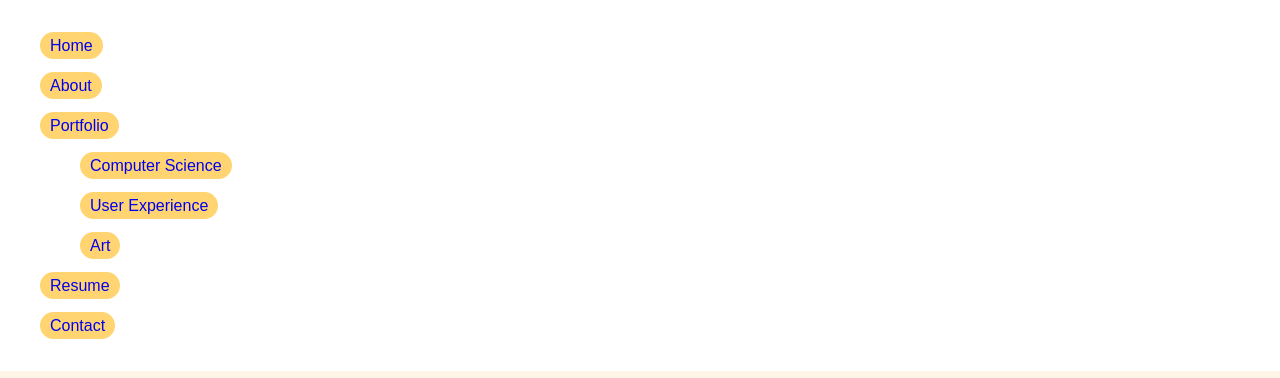
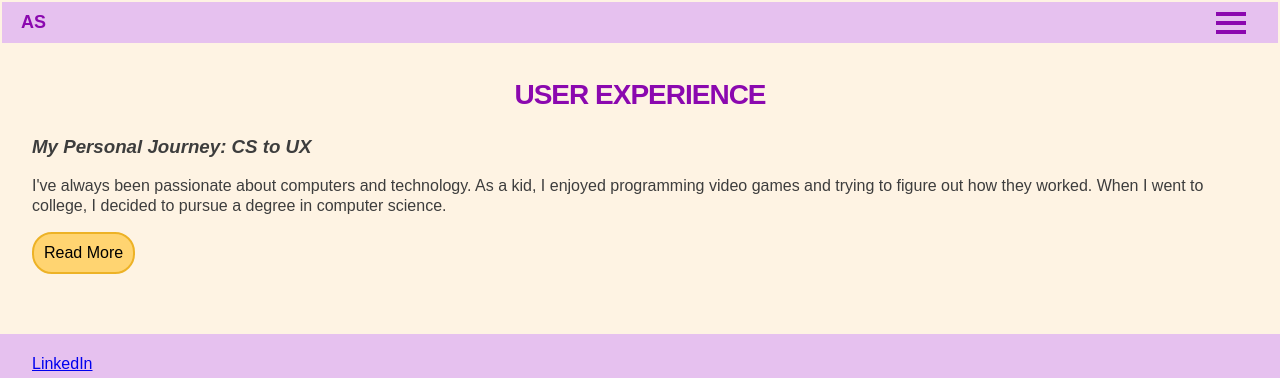
Before and after one commit to amaliaaSorribes/idm221-as5628, a plain HTML site: page ux.html in a window 1280 px wide. Shown: the top 378 px of the page. Drawn offline with Linux system fonts and the light colour scheme.

Commit message:
:lipstick: Expandable Navbar + Cards
Made navbar expandable.
Added cards to sections.
Modified headers and buttons.
UX article read more expandable.

```diff
--- a/css/styles.css
+++ b/css/styles.css
@@ -1,8 +1,10 @@
 html {
     --white: white;
-    --cream: #FFF5E7;
+    --cream: #fef3e3;
+    --light-cream: #fffdf7;
     --yellow: #FFD471;
-    --light-purple: #EEC3F9;
+    --dark-yellow: #edb226;
+    --light-purple: #e6c1ef;
     --dark-purple: #8B08AF;
     --grey: #3D3D3D;
     background-color: var(--cream);
@@ -11,49 +13,119 @@ html {
     line-height: 20px;
 }
 
-nav, footer {
-    background-color: white;
+footer {
+    background-color: var(--white);
     padding-top: 20px;
-    padding-bottom: 15px;
-}
-
-footer {
     margin-top: 60px;
     padding-left: 2rem;
     padding-bottom: 40px;
+    background-color: var(--light-purple);
+}
+
+nav {
+    padding: 2px;
+}
+
+nav ul {
+    overflow: hidden;
+    position: relative;
+    padding: 0px;
+    margin: 0px;
+    background-color: var(--light-purple);
+}
+
+nav ul #myLinks {
+    display: none;
+    background-color: var(--light-cream);
+}
+
+#moreText {
+    display: none;
+}
+
+nav ul #myLinks li {
+    border-bottom: 2px solid var(--light-purple);
+    color: var(--dark-purple);
+    font-size: 18px;
+}
+
+nav ul li .active {
+    color: var(--dark-purple);
+    font-weight: 700;
+    font-size: 18px;
+    margin: 5px;
+    padding: 4px;
+}
+
+nav ul a.icon {
+    display: block;
+    position: absolute;
+    right: 2em;
+    top: 0;
+}
+
+.menu-icon {
+    margin-top: 10px;
+    width: 30px;
+    height: 30px;
+    cursor: pointer;
+}
+
+.menu-line {
+    display: block;
+    width: 100%;
+    height: 4px;
+    background-color: var(--dark-purple);
+    margin: 5px 0;
 }
 
 nav ul li{
     list-style: none;
-    margin-bottom: 20px;
+    padding: 10px;
 }
 
 nav ul li a{
     text-decoration: none;
-    padding: 5px;
-    padding-left: 10px;
     padding-right: 10px;
-    border-radius: 15px;
-    background-color: var(--yellow);
 }
 
-nav ul li a:active{
-    transition: all 2s ease;
-    background-color: var(--light-purple);
+nav ul div ul {
+    padding-left: 3rem;
+    background-color: var(--light-cream);
 }
 
 h1 {
     text-align: center;
     color: var(--dark-purple);
     letter-spacing: -1px;
+    margin-top: 40px;
+    font-size: 28px;
+    font-weight: 200px;
+    text-transform: uppercase;
+}
+
+h2 {
+    margin: 2.5rem;
+    padding: 5px;
+    background-color: var(--light-purple);
 }
 
 h2.art {
     margin-top: 2px;
+    background-color: var(--dark-yellow);
+    color: var(--cream);
+    font-weight: 900;
+    letter-spacing: 1px;
 }
 
-section, article, div.form-container {
+section, article, div.form-container, div.intro {
     margin: 2rem;
+}
+
+section {
+    background-color: var(--white);
+    padding: 8px;
+    border-radius: 20px;
 }
 
 span.left-align{
@@ -90,3 +162,14 @@ div.column {
 dd {
     margin-top: 10px;
 }
+
+button, input[type="submit"] {
+    background-color: var(--yellow);
+    border: 2px solid var(--dark-yellow);
+    padding: 10px;
+    border-radius: 20px;
+}
+
+h3 {
+    margin-top: 2px;
+}
--- /dev/null
+++ b/js/script.js
@@ -0,0 +1,21 @@
+function myFunction() {
+    var x = document.getElementById("myLinks");
+    if (x.style.display === "block") {
+    x.style.display = "none";
+    } else {
+    x.style.display = "block";
+    }
+}
+
+
+const readMoreBtn = document.querySelector('.read-more-btn');
+function myFunction2() {
+    var x = document.getElementById("moreText");
+    if (x.style.display === "block") {
+    x.style.display = "none";
+    readMoreBtn.textContent = 'Read More';
+    } else {
+    x.style.display = "block";
+    readMoreBtn.textContent = 'Read Less';
+    }
+}
--- a/ux.html
+++ b/ux.html
@@ -10,7 +10,15 @@
 <body>
     <nav>
         <ul>
-            <li><a href="index.html">Home</a></li>
+            <li><a href="index.html" class="active">AS</a></li>
+            <a href="javascript:void(0);" class="icon" onclick="myFunction()">
+                <div class="menu-icon">
+                    <span class="menu-line"></span>
+                    <span class="menu-line"></span>
+                    <span class="menu-line"></span>
+                </div>
+            </a>
+            <div id="myLinks">
                 <li><a href="about.html">About</a></li>
                 <li><a href="portfolio.html">Portfolio</a></li>
                 <ul>
@@ -20,6 +28,7 @@
                 </ul>
                 <li><a href="resume.html">Resume</a></li>
                 <li><a href="contact.html">Contact</a></li>
+            </div>
         </ul>
     </nav>
     <h1>User Experience</h1>
@@ -28,6 +37,7 @@
         <p>
             I've always been passionate about computers and technology. As a kid, I enjoyed programming video games and trying to figure out how they worked. When I went to college, I decided to pursue a degree in computer science.
         </p>
+        <div id="moreText">
             <p>
                 I love my computer science classes, but I found that I was more interested in the human side of technology. I wanted to create products that were not only technically impressive but also easy to use and enjoyable for people.
             </p>
@@ -40,7 +50,10 @@
             <p>
                 I'm grateful for my background in both computer science and UX design. It’s the perfect combination for achieving my goal of using my technical skills to create products that make a real difference in people's lives.
             </p>
+        </div>
+        <button class="read-more-btn" onclick="myFunction2()">Read More</button>
     </article>
     <footer><a href="https://www.linkedin.com/in/amalia-sorribes-a91577240/" target="_blank">LinkedIn</a></footer>
+    <script src="js/script.js"></script>
 </body>
 </html>
```
Also changed, not shown: about.html (+17 -1 lines), art.html (+13 -3 lines), contact.html (+11 -1 lines), cs.html (+15 -1 lines), index.html (+14 -2 lines), portfolio.html (+14 -1 lines), resume.html (+19 -9 lines). Lines whose indentation alone changed are shown as unchanged.
